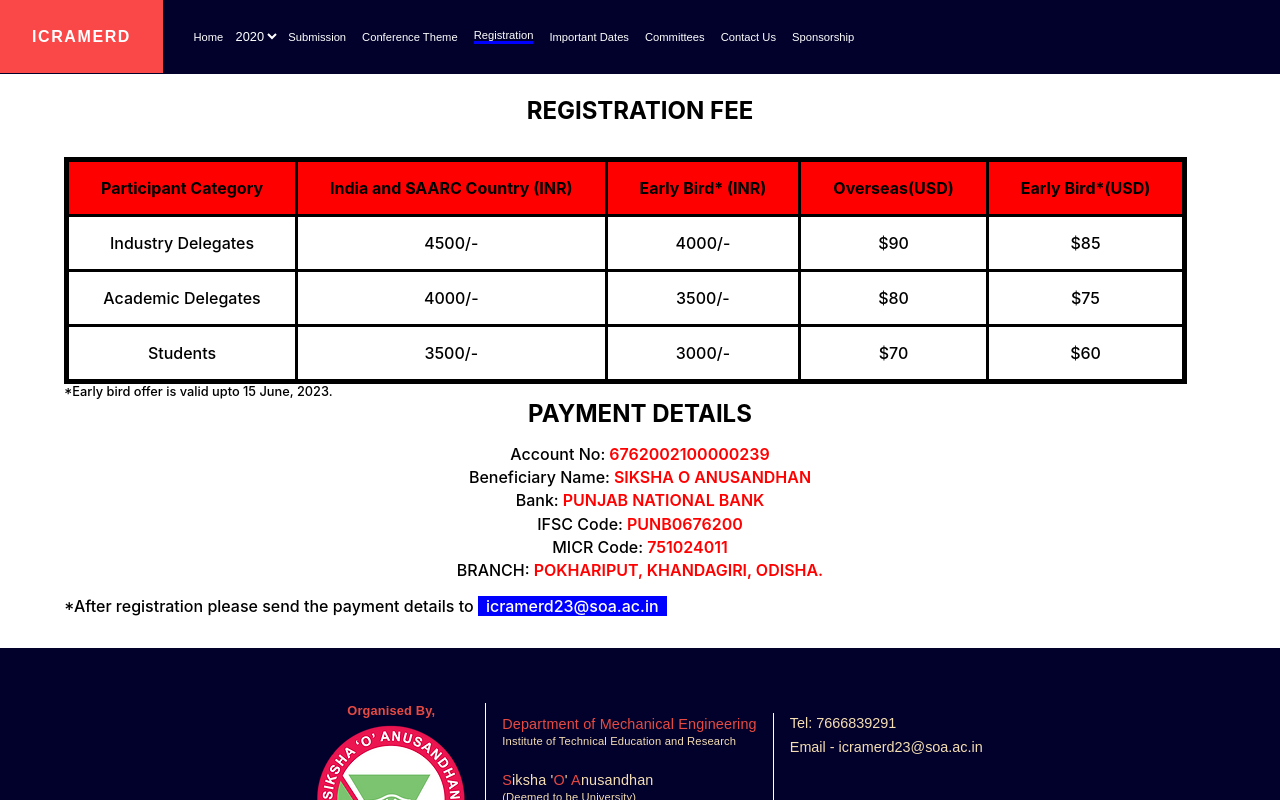
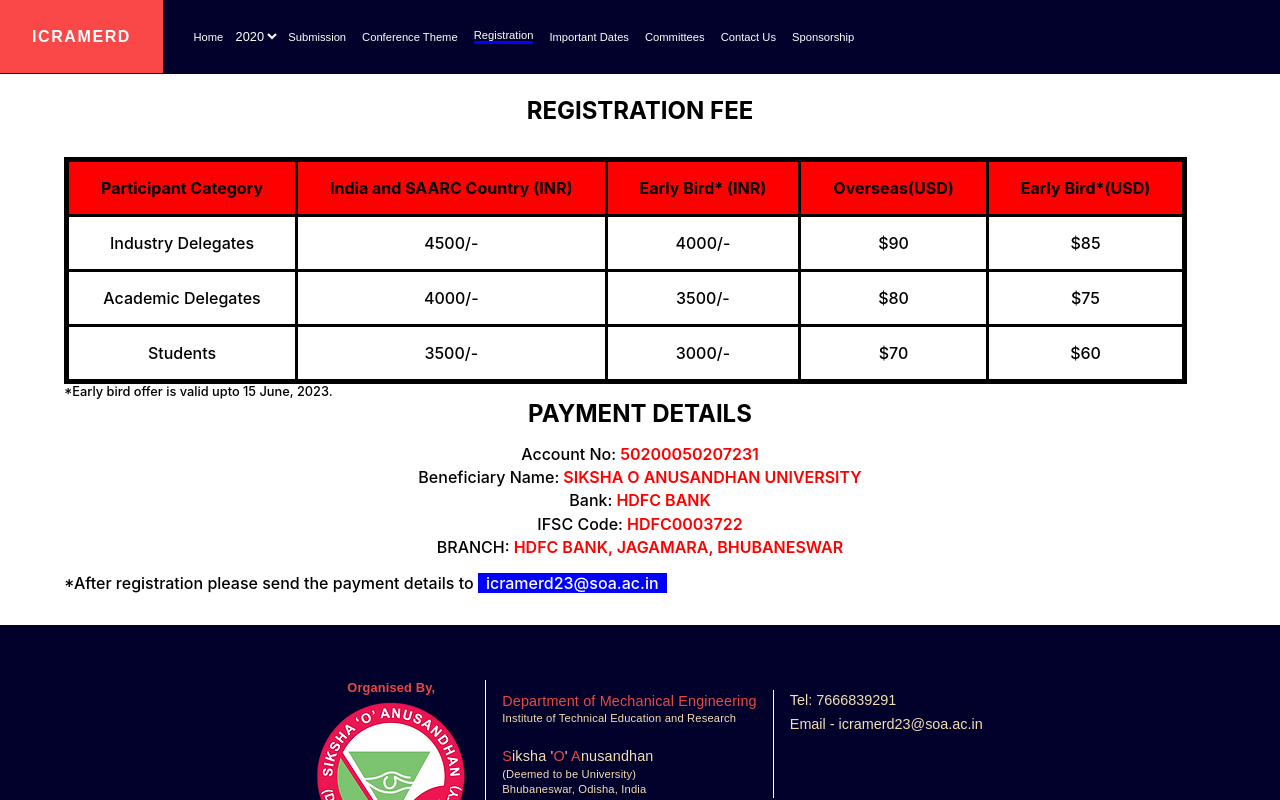
Before and after one commit to satyabrata-mishra/icarmerd, a React (Create React App) app: page /registration in a window 1280 px wide. Shown: the top 800 px of the page. Built offline with nearby package versions, Linux system fonts and the light colour scheme.

Commit message:
Conveyor details and bank details changed.

```diff
--- a/src/Pages/Contactus.jsx
+++ b/src/Pages/Contactus.jsx
@@ -12,9 +12,9 @@
                 <h2>For further details contact</h2>
                 <div className="sec1">
                     <p className='heading'>Convenor</p>
-                    <p className='person'>Dr. Ankur Soam </p>
-                    <p className='details'>Email: ankursoam@soa.ac.in</p>
-                    <p className='details'>Mob: 7666839291</p>
+                    <p className='person'>Dr. Pragyan Senapati </p>
+                    <p className='details'>Email: pragyansenapati@soa.ac.in</p>
+                    <p className='details'>Mob: 9439583624</p>
                 </div>
                 <br />
                 <div className="sec1">
@@ -23,9 +23,9 @@
                     <p className='details'>Email: prasantakumarsahoo@soa.ac.in</p>
                     <p className='details'>Mob: 8249032759</p>
                     <br />
-                    <p className='person'>Dr. Pragyan Senapati</p>
-                    <p className='details'>Email: pragyansenapati@soa.ac.in</p>
-                    <p className='details'>Mob: 9439583624</p>
+                    <p className='person'>Dr. Tanmayee Khuntia</p>
+                    <p className='details'>Email: tanmayeekhuntia@soa.ac.in</p>
+                    <p className='details'>Mob: 9437672050</p>
                 </div>
             </Container>
             <Footer />
--- a/src/Pages/Registration.jsx
+++ b/src/Pages/Registration.jsx
@@ -47,12 +47,12 @@
                 <p className='star'>*Early bird offer is valid upto 15 June, 2023.</p>
                 <h2>PAYMENT DETAILS</h2>
                 <div className="bankdetails">
-                    <p>Account No:<span> 6762002100000239</span></p>
-                    <p>Beneficiary Name:<span> SIKSHA O ANUSANDHAN</span></p>
-                    <p>Bank:<span> PUNJAB NATIONAL BANK</span></p>
-                    <p>IFSC Code:<span> PUNB0676200</span></p>
-                    <p>MICR Code:<span> 751024011</span></p>
-                    <p>BRANCH:<span> POKHARIPUT, KHANDAGIRI, ODISHA.</span></p>
+                    <p>Account No:<span> 50200050207231</span></p>
+                    <p>Beneficiary Name:<span> SIKSHA O ANUSANDHAN UNIVERSITY</span></p>
+                    <p>Bank:<span> HDFC BANK</span></p>
+                    <p>IFSC Code:<span> HDFC0003722</span></p>
+                    {/* <p>MICR Code:<span> 751024011</span></p> */}
+                    <p>BRANCH:<span> HDFC BANK, JAGAMARA, BHUBANESWAR</span></p>
                 </div>
                 <p className='end'>*After registration please send the payment details to <span>icramerd23@soa.ac.in</span> </p>
             </Container>
```
